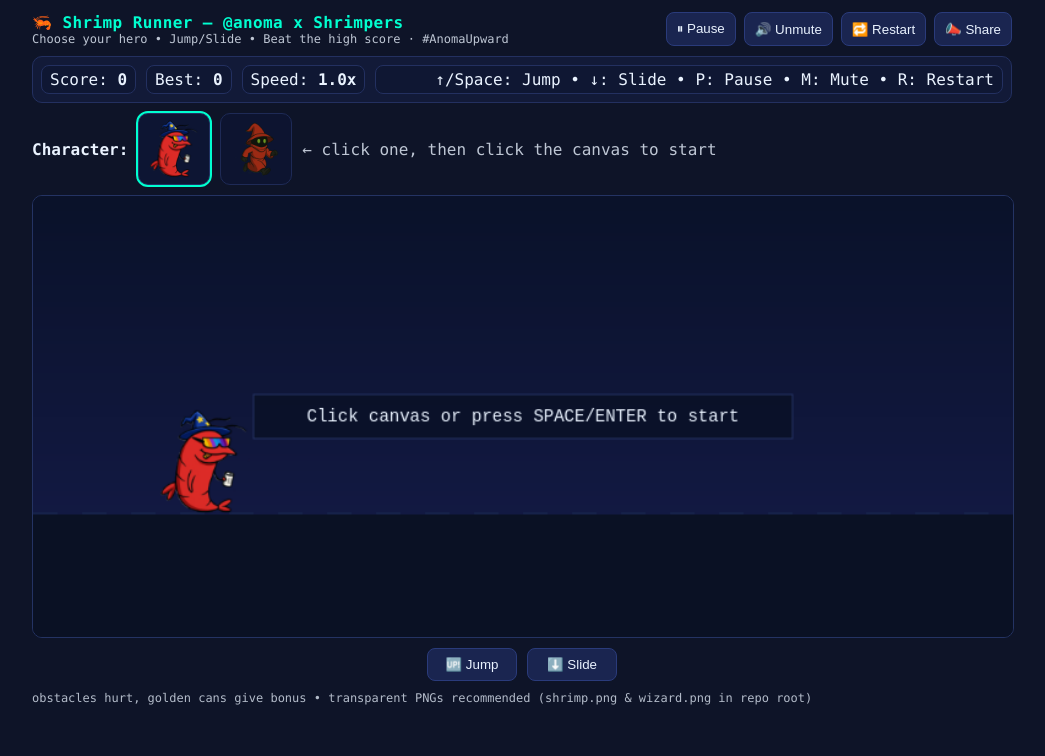
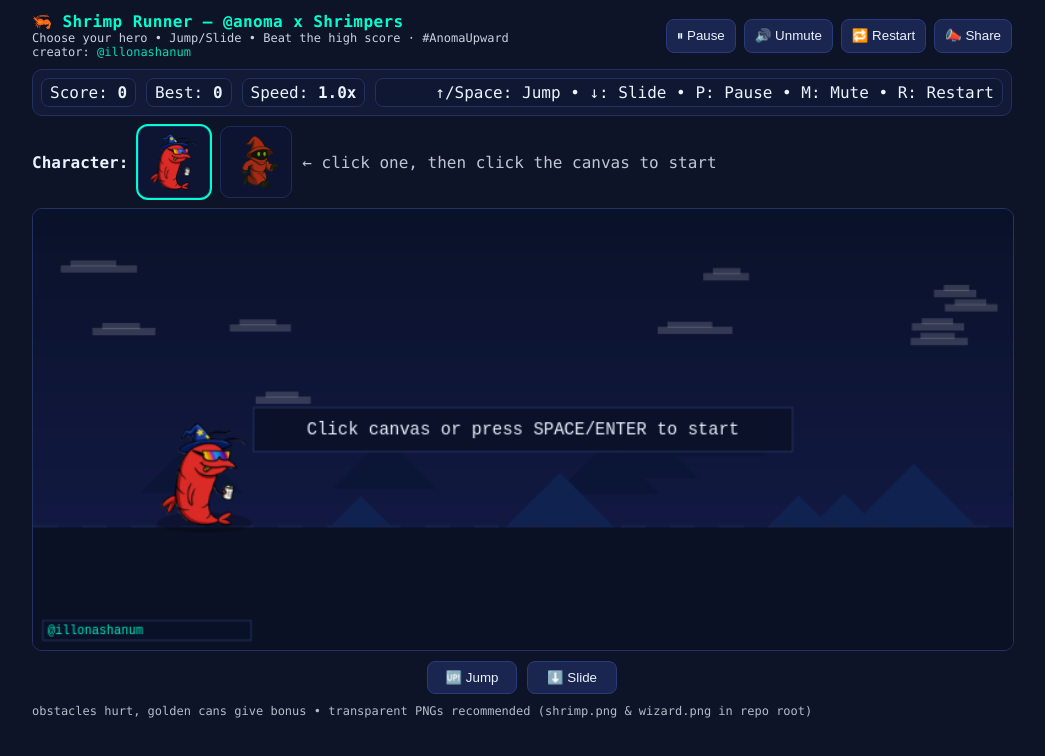
Before and after one commit to Illonash/shrimp-farmer, a plain HTML site: page index.html in a window 1280 px wide. Both pictures are taken after a click on the button "🔇 Mute". Shown: the whole page, without its empty margins (118-1163 px from the left). Drawn offline with Linux system fonts and the light colour scheme.

Commit message:
Update index.html

```diff
--- a/index.html
+++ b/index.html
@@ -5,28 +5,29 @@
 <meta name="viewport" content="width=device-width, initial-scale=1" />
 <title>Shrimp Runner — @anoma x Shrimpers</title>
 <meta name="description" content="Endless runner for Anoma x Shrimpers. Choose Shrimp or Wizard, jump obstacles, grab bonuses!">
+<meta property="og:title" content="Shrimp Runner — by @illonashanum">
+<meta property="og:description" content="Endless runner for @anoma x Shrimpers. Choose Shrimp or Wizard, jump obstacles, grab bonuses!">
+<meta name="twitter:card" content="summary_large_image">
 <style>
-  :root{
-    --bg:#0e1428; --fg:#eaf3ff; --accent:#00ffd0; --danger:#ff6a6a; --good:#ffd54a;
-    --ui:#121a38; --line:#233060;
-  }
+  :root{ --bg:#0e1428; --fg:#eaf3ff; --accent:#00ffd0; --danger:#ff6a6a; --good:#ffd54a; --ui:#121a38; --line:#233060; }
   html,body{margin:0;height:100%;background:var(--bg);color:var(--fg);font-family:ui-monospace,Menlo,Consolas,monospace}
   .wrap{max-width:980px;margin:0 auto;padding:12px;display:flex;flex-direction:column;gap:10px}
   header{display:flex;justify-content:space-between;align-items:center;gap:12px;flex-wrap:wrap}
   h1{margin:0;font-size:16px;color:var(--accent);letter-spacing:.4px}
-  .sub{opacity:.8;font-size:12px}
+  .sub{opacity:.85;font-size:12px}
   .hud{display:flex;gap:10px;flex-wrap:wrap;background:var(--ui);border:1px solid var(--line);padding:8px;border-radius:10px}
   .hud span{background:#0f1733;border:1px solid var(--line);border-radius:8px;padding:4px 8px}
   .btns{display:flex;gap:8px;flex-wrap:wrap}
   button{background:#1a2550;color:var(--fg);border:1px solid #2a3b7b;padding:8px 10px;border-radius:8px;cursor:pointer}
   button:hover{background:#213064}
   .charpick{display:flex;gap:10px;align-items:center}
-  .charpick img{width:58px;height:58px;object-fit:contain;background:#0d1533;border:1px solid #223062;border-radius:10px;padding:6px;cursor:pointer;opacity:.8}
+  .charpick img{width:58px;height:58px;object-fit:contain;background:#0d1533;border:1px solid #223062;border-radius:10px;padding:6px;cursor:pointer;opacity:.85}
   .charpick img.selected{outline:2px solid var(--accent);opacity:1}
   canvas{background:linear-gradient(#0d1428 0%,#0d1428 65%,#0a1022 100%);border:1px solid #243363;border-radius:10px;width:100%;height:auto}
   .touch{display:flex;gap:10px;justify-content:center}
   .touch button{min-width:90px}
   footer{opacity:.75;font-size:12px}
+  a.link{color:#00ffd0;text-decoration:none}
 </style>
 </head>
 <body>
@@ -34,7 +35,10 @@
   <header>
     <div>
       <h1>🦐 Shrimp Runner — @anoma x Shrimpers</h1>
-      <div class="sub">Choose your hero • Jump/Slide • Beat the high score · #AnomaUpward</div>
+      <div class="sub">
+        Choose your hero • Jump/Slide • Beat the high score · #AnomaUpward<br>
+        creator: <a class="link" href="https://twitter.com/illonashanum" target="_blank" rel="noopener">@illonashanum</a>
+      </div>
     </div>
     <div class="btns">
       <button id="btnPause" title="P">⏸ Pause</button>
@@ -55,7 +59,7 @@
     <strong>Character:</strong>
     <img id="pickShrimp" src="shrimp.png" alt="Shrimp" title="Shrimp">
     <img id="pickWizard" src="wizard.png" alt="Wizard" title="Wizard">
-    <span id="pickHint" style="opacity:.8">← click one, then click the canvas to start</span>
+    <span style="opacity:.8">← click one, then click the canvas to start</span>
   </div>
 
   <canvas id="game" width="800" height="360" aria-label="Shrimp Runner game"></canvas>
@@ -72,7 +76,6 @@
 
 <script>
 (() => {
-  // ====== Canvas & UI ======
   const cvs = document.getElementById('game');
   const ctx = cvs.getContext('2d');
   const ui = {
@@ -89,7 +92,7 @@
     pickWizard: document.getElementById('pickWizard'),
   };
 
-  // ====== Audio (tiny beeps) ======
+  // --- Audio ---
   const AC = window.AudioContext || window.webkitAudioContext;
   const actx = AC ? new AC() : null;
   let muted = false;
@@ -106,48 +109,49 @@
   const sGood =()=>beep(980,0.08,0.06,'triangle');
   const sClick=()=>beep(680,0.04,0.04,'square');
 
-  // ====== Game State ======
+  // --- State ---
   const STATE={READY:0,PLAY:1,PAUSE:2,OVER:3};
   let state = STATE.READY;
 
-  // Ground line (naik-turunkan sesuai selera)
-  const GROUND = cvs.height - 100; // lebih tinggi dari versi awal agar visual pas
+  // Ground (naik-turunkan sesuai selera)
+  const GROUND = cvs.height - 100;
 
-  // Load sprites
+  // Sprites
   const imgShrimp = new Image(); imgShrimp.src = 'shrimp.png';
   const imgWizard = new Image(); imgWizard.src = 'wizard.png';
+  imgShrimp.onerror = imgWizard.onerror = () => console.warn('Ensure shrimp.png & wizard.png exist in repo root.');
 
-  imgShrimp.onerror = imgWizard.onerror = () => console.warn('Make sure shrimp.png & wizard.png exist in repo root.');
-
-  let heroImg = imgShrimp; // default
+  let heroImg = imgShrimp;
   function select(el, img){
     heroImg = img;
-    [document.getElementById('pickShrimp'), document.getElementById('pickWizard')].forEach(n=>n.classList.remove('selected'));
+    [ui.pickShrimp, ui.pickWizard].forEach(n=>n.classList.remove('selected'));
     el.classList.add('selected'); sClick();
   }
-  document.getElementById('pickShrimp').addEventListener('click',()=>select(document.getElementById('pickShrimp'), imgShrimp));
-  document.getElementById('pickWizard').addEventListener('click',()=>select(document.getElementById('pickWizard'), imgWizard));
-  document.getElementById('pickShrimp').classList.add('selected');
+  ui.pickShrimp.addEventListener('click',()=>select(ui.pickShrimp, imgShrimp));
+  ui.pickWizard.addEventListener('click',()=>select(ui.pickWizard, imgWizard));
+  ui.pickShrimp.classList.add('selected');
 
-  // ====== Hero (BASELINE) ======
-  // y = posisi kaki (baseline), selalu di/di atas GROUND
-  const hero = {
-    x: 140,
-    y: GROUND,   // baseline
-    w: 86,
-    h: 86,
-    vy: 0,
-    onGround: true,
-    sliding: false,
-    slideT: 0
-  };
+  // Hero (baseline y = kaki)
+  const hero = { x:140, y:GROUND, w:86, h:86, vy:0, onGround:true, sliding:false, slideT:0 };
 
   // World & scoring
   let t=0, speed=220, score=0, best=parseInt(localStorage.getItem('runner_best')||'0',10);
   ui.best.textContent = best;
   let spawnTimer=0, bonusTimer=3;
+  const obstacles = []; // {x,y,w,h,type,good}
 
-  const obstacles = []; // {x,y,w,h,type,good}
+  // Parallax background: mountains & clouds
+  const hillsA = []; // far
+  const hillsB = []; // near
+  const clouds = [];
+  for(let i=0;i<6;i++) hillsA.push(makeHill(Math.random()*cvs.width, 200+Math.random()*40, 0.6));
+  for(let i=0;i<5;i++) hillsB.push(makeHill(Math.random()*cvs.width, 260+Math.random()*40, 0.9));
+  for(let i=0;i<10;i++) clouds.push({x:Math.random()*cvs.width, y:40+Math.random()*120, w:30+Math.random()*40});
+
+  function makeHill(x, baseY, scale){
+    const w = 140*scale, h = 70*scale;
+    return {x, w, h, baseY, scale};
+  }
 
   // Controls
   const keys={};
@@ -162,16 +166,16 @@
   });
   addEventListener('keyup',e=>{ keys[e.key.toLowerCase()]=false; });
 
-  document.getElementById('btnJump').addEventListener('click',()=>jump());
-  document.getElementById('btnSlide').addEventListener('pointerdown',e=>{e.preventDefault();slide();});
-  document.getElementById('btnPause').addEventListener('click',()=>togglePause());
-  document.getElementById('btnMute').addEventListener('click',()=>toggleMute());
-  document.getElementById('btnRestart').addEventListener('click',()=>restart());
-  document.getElementById('btnShare').addEventListener('click',()=>shareScore());
+  ui.jump.addEventListener('click',()=>jump());
+  ui.slide.addEventListener('pointerdown',e=>{e.preventDefault();slide();});
+  ui.pause.addEventListener('click',()=>togglePause());
+  ui.mute.addEventListener('click',()=>toggleMute());
+  ui.restart.addEventListener('click',()=>restart());
+  ui.share.addEventListener('click',()=>shareScore());
   cvs.addEventListener('click',()=>{ if(state===STATE.READY) start(); });
 
   function togglePause(){ if(state===STATE.PLAY){ state=STATE.PAUSE; sClick(); } else if(state===STATE.PAUSE){ state=STATE.PLAY; sClick(); } }
-  function toggleMute(){ muted=!muted; document.getElementById('btnMute').textContent=muted?'🔊 Unmute':'🔇 Mute'; sClick(); }
+  function toggleMute(){ muted=!muted; ui.mute.textContent=muted?'🔊 Unmute':'🔇 Mute'; sClick(); }
 
   function start(){
     if (actx && actx.state==='suspended') actx.resume();
@@ -187,24 +191,10 @@
     localStorage.setItem('runner_best', String(best));
     ui.best.textContent = best;
   }
-  function jump(){
-    if(state!==STATE.PLAY) return;
-    if(hero.onGround && !hero.sliding){
-      hero.vy = -460;      // ke atas (negatif)
-      hero.onGround = false;
-      sJump();
-    }
-  }
-  function slide(){
-    if(state!==STATE.PLAY) return;
-    if(hero.onGround && !hero.sliding){
-      hero.sliding = true;
-      hero.slideT = 0.6;
-      sSlide();
-    }
-  }
+  function jump(){ if(state!==STATE.PLAY) return; if(hero.onGround && !hero.sliding){ hero.vy=-460; hero.onGround=false; sJump(); } }
+  function slide(){ if(state!==STATE.PLAY) return; if(hero.onGround && !hero.sliding){ hero.sliding=true; hero.slideT=0.6; sSlide(); } }
   function shareScore(){
-    const text = `My score ${Math.floor(score)} on Shrimp Runner — @anoma x Shrimpers #AnomaUpward #ShrimpersNFT`;
+    const text = `My score ${Math.floor(score)} on Shrimp Runner — @anoma x Shrimpers by @illonashanum #AnomaUpward #ShrimpersNFT`;
     const url  = location.href;
     if(navigator.share){ navigator.share({title:'Shrimp Runner', text, url}).catch(()=>{}); }
     else { window.open(`https://twitter.com/intent/tweet?text=${encodeURIComponent(text)}&url=${encodeURIComponent(url)}`,'_blank'); }
@@ -224,7 +214,7 @@
     obstacles.push({x:cvs.width+40, y, w:28, h:28, type:'can', good:true});
   }
 
-  // Main loop
+  // Loop
   let last=0;
   requestAnimationFrame(function loop(ts){
     requestAnimationFrame(loop);
@@ -242,11 +232,7 @@
 
       // Spawn
       spawnTimer -= dt;
-      if(spawnTimer<=0){
-        spawnObstacle();
-        const gap = Math.max(0.7, 1.3 - (speed-220)/200);
-        spawnTimer = gap;
-      }
+      if(spawnTimer<=0){ spawnObstacle(); spawnTimer = Math.max(0.7, 1.3 - (speed-220)/200); }
       bonusTimer -= dt;
       if(bonusTimer<=0){ spawnBonus(); bonusTimer = 3.5 + Math.random()*2.5; }
 
@@ -257,33 +243,27 @@
         if(o.x + o.w < -10) obstacles.splice(i,1);
       }
 
-      // ====== Physics (BASELINE) ======
+      // Physics (baseline)
       hero.vy += 1400*dt;
       hero.y  += hero.vy*dt;
+      if(hero.y >= GROUND){ hero.y = GROUND; hero.vy = 0; hero.onGround = true; }
+      if(hero.sliding){ hero.slideT -= dt; if(hero.slideT<=0) hero.sliding=false; }
 
-      // Clamp ke lantai (baseline = GROUND)
-      if(hero.y >= GROUND){
-        hero.y = GROUND;
-        hero.vy = 0;
-        hero.onGround = true;
-      }
-
-      // slide timer
-      if(hero.sliding){
-        hero.slideT -= dt;
-        if(hero.slideT <= 0) hero.sliding = false;
-      }
-
-      // Collisions (pakai bounding box dari baseline)
+      // Collisions
       const hb = heroBounds();
       for(let i=obstacles.length-1;i>=0;i--){
         const o=obstacles[i];
-        const ob = {x:o.x,y:o.y,w:o.w,h:o.h};
-        if(overlap(hb, ob)){
+        if(overlap(hb, {x:o.x,y:o.y,w:o.w,h:o.h})){
           if(o.good){ score += 150; sGood(); obstacles.splice(i,1); }
           else { sHit(); gameOver(); break; }
         }
       }
+
+      // Parallax motion
+      const vA = speed*0.15, vB = speed*0.3, vC = speed*0.18;
+      hillsA.forEach(h=>{ h.x -= vA*dt; if(h.x+h.w < -20) h.x = cvs.width + 80; });
+      hillsB.forEach(h=>{ h.x -= vB*dt; if(h.x+h.w < -20) h.x = cvs.width + 80; });
+      clouds.forEach(c=>{ c.x -= vC*dt; if(c.x < -c.w-20) c.x = cvs.width + 20; });
     }
 
     draw();
@@ -292,23 +272,14 @@
   function heroBounds(){
     const w = hero.sliding ? hero.w * 0.85 : hero.w * 0.7;
     const h = hero.sliding ? hero.h * 0.55 : hero.h * 0.7;
-    return { x: hero.x - w/2, y: hero.y - h, w, h }; // dari kaki (baseline) ke atas
+    return { x: hero.x - w/2, y: hero.y - h, w, h };
   }
   function overlap(a,b){ return a.x < b.x+b.w && a.x+a.w > b.x && a.y < b.y+b.h && a.y+a.h > b.y; }
 
-  // ====== Rendering ======
+  // --- Render ---
   function draw(){
-    // sky
-    for(let y=0;y<cvs.height;y+=2){
-      const t=y/cvs.height; ctx.fillStyle=`rgb(${10+12*t|0},${18+10*t|0},${42+34*t|0})`;
-      ctx.fillRect(0,y,cvs.width,2);
-    }
-    // ground
-    ctx.fillStyle="#0a1124"; ctx.fillRect(0,GROUND,cvs.width,cvs.height-GROUND);
-    // lane lines
-    for(let x=0;x<cvs.width;x+=40){
-      ctx.fillStyle="#16224a"; ctx.fillRect(x,GROUND-2,20,2);
-    }
+    drawSkyAndParallax();
+    drawGround();
 
     // obstacles & bonuses
     obstacles.forEach(o=>{
@@ -326,23 +297,63 @@
       }
     });
 
-    // ====== Draw hero (BOTTOM-ALIGNED to baseline) ======
+    // ground shadow for hero
+    ctx.fillStyle="rgba(0,0,0,0.25)";
+    ctx.beginPath();
+    ctx.ellipse(hero.x, GROUND-4, hero.w*0.45, 8, 0, 0, Math.PI*2);
+    ctx.fill();
+
+    // hero (bottom-aligned)
     const drawW = hero.w;
     const drawH = hero.h * (hero.sliding ? 0.75 : 1);
-    const slideOffset = hero.sliding ? 12 : 0; // sedikit turun saat slide
     const drawX = hero.x - drawW / 2;
-    const drawY = hero.y - drawH + slideOffset; // kaki = baseline
-
-    if(heroImg && heroImg.complete){
-      ctx.drawImage(heroImg, drawX, drawY, drawW, drawH);
-    } else {
-      ctx.fillStyle = "#ff9aa2"; ctx.fillRect(drawX, drawY, drawW, drawH);
-    }
+    const drawY = hero.y - drawH + (hero.sliding ? 12 : 0);
+    if(heroImg && heroImg.complete){ ctx.drawImage(heroImg, drawX, drawY, drawW, drawH); }
+    else { ctx.fillStyle="#ff9aa2"; ctx.fillRect(drawX, drawY, drawW, drawH); }
 
     // overlays
     if(state===STATE.READY) banner("Click canvas or press SPACE/ENTER to start");
     if(state===STATE.PAUSE) banner("Paused — press P to resume");
     if(state===STATE.OVER)  banner("Game Over — press R to restart");
+
+    // credit watermark
+    creditBadge();
+  }
+
+  function drawSkyAndParallax(){
+    // sky gradient
+    for(let y=0;y<cvs.height;y+=2){
+      const t=y/cvs.height; ctx.fillStyle=`rgb(${10+12*t|0},${18+10*t|0},${42+34*t|0})`;
+      ctx.fillRect(0,y,cvs.width,2);
+    }
+    // far mountains (cool blue)
+    hillsA.forEach(h=>{
+      ctx.fillStyle="#0b1637";
+      mountain(h.x, h.baseY, h.w, h.h);
+    });
+    // near mountains (brighter)
+    hillsB.forEach(h=>{
+      ctx.fillStyle="#10224f";
+      mountain(h.x, h.baseY, h.w, h.h);
+    });
+    // clouds
+    ctx.fillStyle="rgba(255,255,255,0.16)";
+    clouds.forEach(c=>{
+      ctx.fillRect(c.x, c.y, c.w, 6);
+      ctx.fillRect(c.x+8, c.y-4, c.w*0.6, 5);
+    });
+  }
+  function mountain(x, baseY, w, h){
+    ctx.beginPath();
+    ctx.moveTo(x, baseY);
+    ctx.lineTo(x + w*0.5, baseY - h);
+    ctx.lineTo(x + w, baseY);
+    ctx.closePath();
+    ctx.fill();
+  }
+  function drawGround(){
+    ctx.fillStyle="#0a1124"; ctx.fillRect(0,GROUND,cvs.width,cvs.height-GROUND);
+    for(let x=0;x<cvs.width;x+=40){ ctx.fillStyle="#16224a"; ctx.fillRect(x,GROUND-2,20,2); }
   }
 
   function banner(text){
@@ -351,6 +362,16 @@
     ctx.fillStyle="#eaf3ff"; ctx.font="14px monospace"; ctx.textBaseline="middle";
     const w = ctx.measureText(text).width;
     ctx.fillText(text, cvs.width/2 - w/2, cvs.height/2);
+  }
+  function creditBadge(){
+    ctx.save();
+    ctx.globalAlpha = 0.9;
+    ctx.fillStyle = "rgba(10,17,40,0.85)";
+    ctx.fillRect(8, cvs.height - 24, 170, 16);
+    ctx.strokeStyle = "#243363"; ctx.strokeRect(8, cvs.height - 24, 170, 16);
+    ctx.fillStyle = "#00ffd0"; ctx.font = "10px monospace"; ctx.textBaseline = "middle";
+    ctx.fillText("@illonashanum", 12, cvs.height - 16);
+    ctx.restore();
   }
   function roundRect(ctx,x,y,w,h,r,fill,stroke){
     if (w<2*r) r=w/2; if(h<2*r) r=h/2;
```
